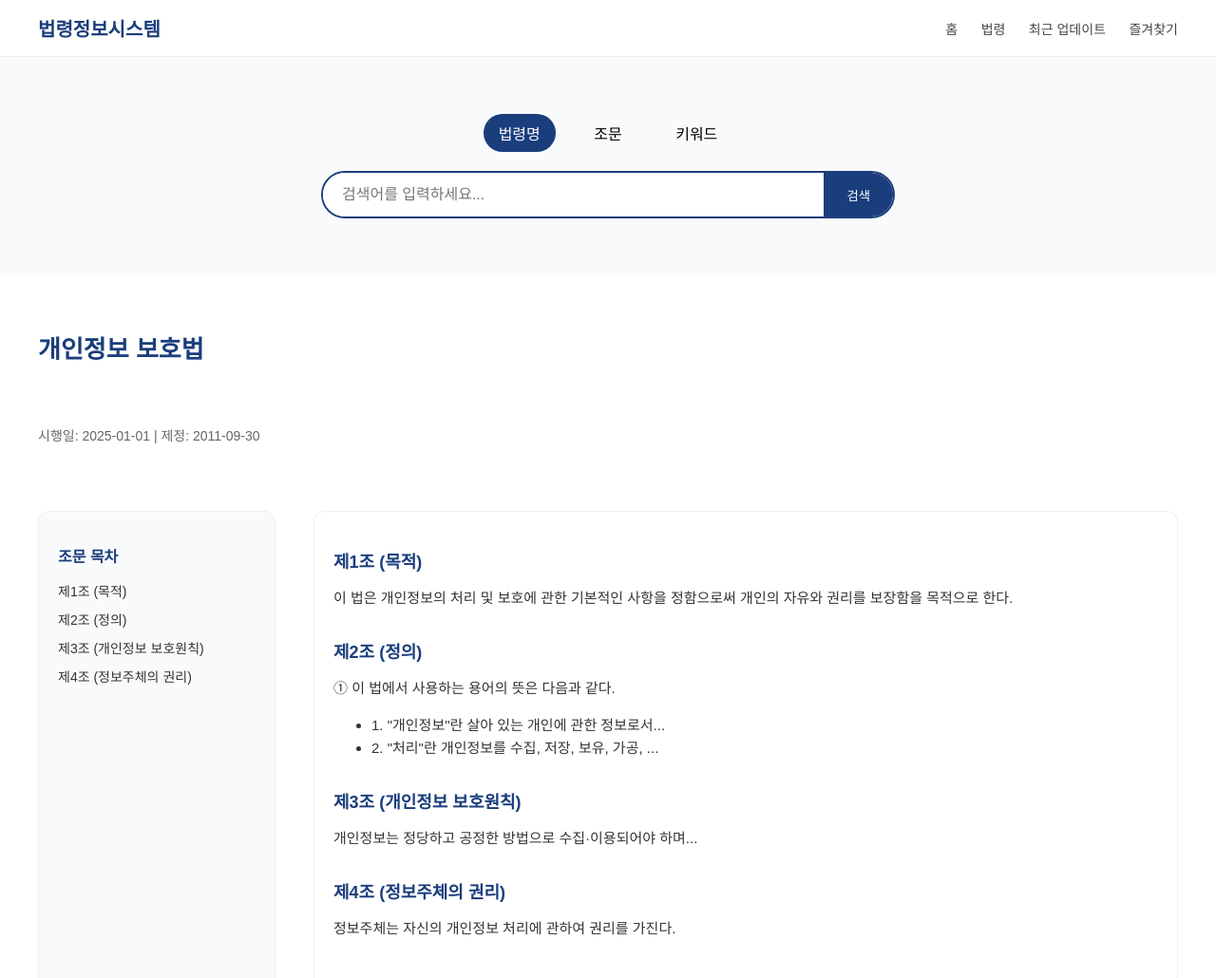
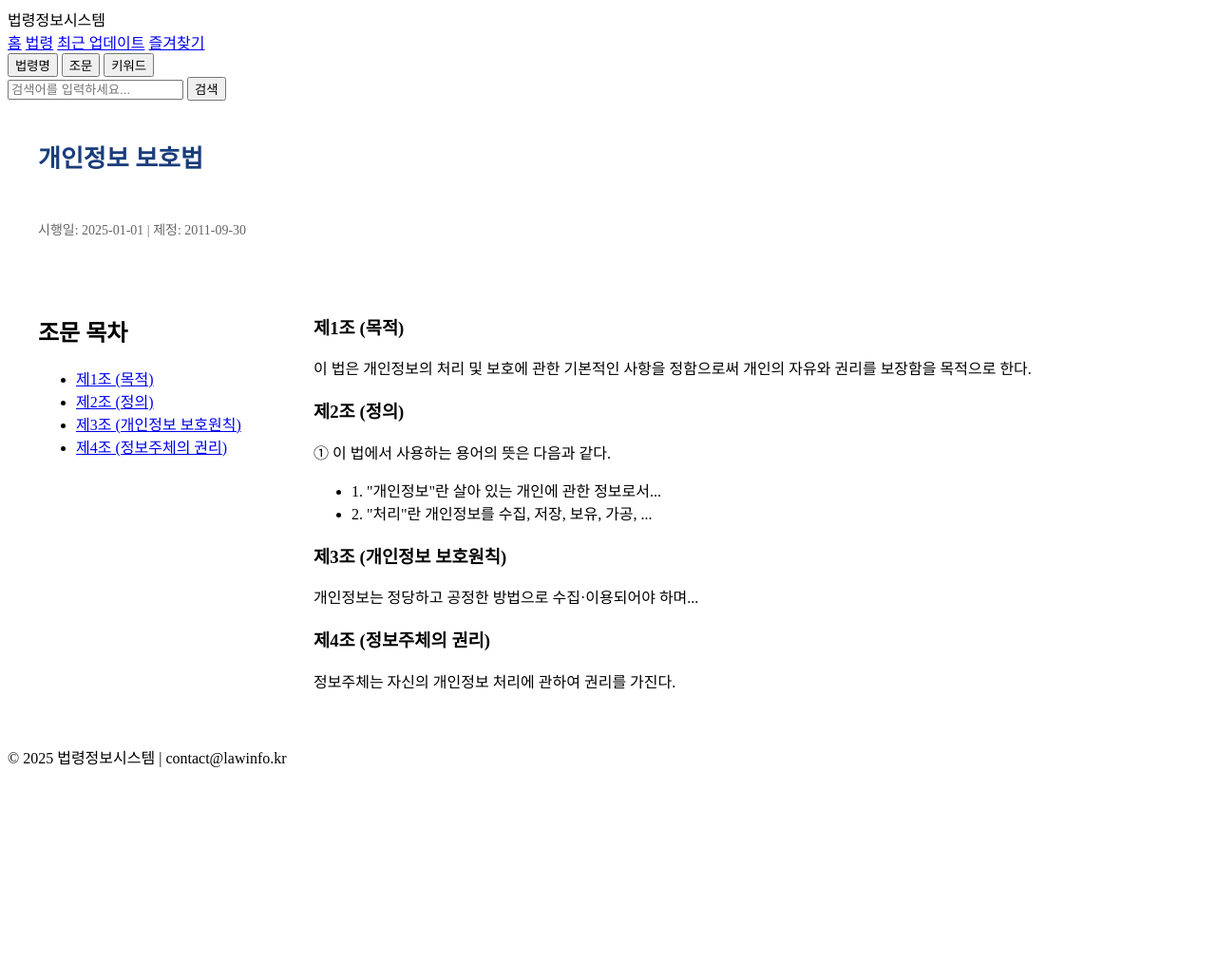
Before and after one commit to wikiroh461-cmd/test2, a plain HTML site: page law.html in a window 1280 px wide. Shown: the top 1030 px of the page at 95% size. After the commit the page ends 825 px from the top, so only its background shows below. Drawn offline with Linux system fonts and the light colour scheme.

Commit message:
Update style.css

```diff
--- a/style.css
+++ b/style.css
@@ -1,155 +1,4 @@
-/* 전체 기본 */
-body {
-  font-family: 'Noto Sans KR', sans-serif;
-  margin: 0;
-  padding: 0;
-  background: #fff;
-  color: #333;
-}
-
-/* 헤더 */
-.header {
-  display: flex;
-  justify-content: space-between;
-  align-items: center;
-  padding: 15px 40px;
-  background: #fff;
-  border-bottom: 1px solid #eee;
-  position: sticky;
-  top: 0;
-}
-
-.logo {
-  font-size: 20px;
-  font-weight: bold;
-  color: #1a3d7c;
-}
-
-.nav a {
-  margin-left: 20px;
-  text-decoration: none;
-  color: #444;
-  font-size: 14px;
-}
-
-.nav a:hover {
-  color: #1a3d7c;
-}
-
-/* 검색 영역 */
-.search-section {
-  text-align: center;
-  padding: 60px 20px;
-  background: #f9fafc;
-}
-
-.search-tabs {
-  margin-bottom: 20px;
-}
-
-.tab {
-  background: none;
-  border: none;
-  font-size: 16px;
-  margin: 0 10px;
-  padding: 8px 16px;
-  cursor: pointer;
-  border-radius: 20px;
-  transition: 0.2s;
-}
-
-.tab.active {
-  background: #1a3d7c;
-  color: #fff;
-}
-
-.search-box {
-  display: inline-flex;
-  border: 2px solid #1a3d7c;
-  border-radius: 30px;
-  overflow: hidden;
-  max-width: 600px;
-  width: 100%;
-}
-
-.search-box input {
-  border: none;
-  padding: 14px 20px;
-  flex: 1;
-  outline: none;
-  font-size: 16px;
-}
-
-.search-btn {
-  background: #1a3d7c;
-  color: #fff;
-  border: none;
-  padding: 0 24px;
-  cursor: pointer;
-  transition: 0.2s;
-}
-
-.search-btn:hover {
-  background: #163466;
-}
-
-/* 업데이트 영역 */
-.updates {
-  padding: 40px;
-  max-width: 1000px;
-  margin: 0 auto;
-}
-
-.updates h2 {
-  margin-bottom: 20px;
-  font-size: 20px;
-  color: #1a3d7c;
-}
-
-.update-list {
-  display: grid;
-  grid-template-columns: repeat(auto-fill, minmax(280px, 1fr));
-  gap: 20px;
-}
-
-.update-card {
-  background: #fff;
-  border: 1px solid #eee;
-  border-radius: 12px;
-  padding: 20px;
-  box-shadow: 0 2px 6px rgba(0,0,0,0.05);
-  transition: 0.2s;
-}
-
-.update-card:hover {
-  transform: translateY(-4px);
-  box-shadow: 0 6px 12px rgba(0,0,0,0.1);
-}
-
-.update-card h3 {
-  margin: 0 0 10px;
-  font-size: 18px;
-  color: #333;
-}
-
-.update-card h3 a {
-  color: inherit;
-  text-decoration: none;
-}
-
-.update-card h3 a:hover {
-  color: #1a3d7c;
-}
-
-/* 푸터 */
-.footer {
-  text-align: center;
-  padding: 20px;
-  font-size: 13px;
-  color: #666;
-  background: #f5f5f5;
-  margin-top: 40px;
-}
+/* ... 기존 코드 유지 ... */
 
 /* 법령 상세 페이지 */
 .law-detail {
@@ -164,7 +13,7 @@ body {
 .law-title {
   grid-column: span 2;
   font-size: 26px;
-  margin-bottom: 10px;
+  margin: 0; /* 🔥 제목 위아래 여백 제거 */
   color: #1a3d7c;
 }
 
@@ -172,61 +21,5 @@ body {
   grid-column: span 2;
   font-size: 14px;
   color: #666;
-  margin-bottom: 30px;
+  margin: 8px 0 20px; /* 🔥 위 여백 최소화, 아래 약간만 */
 }
-
-.law-toc {
-  background: #f9fafc;
-  padding: 20px;
-  border-radius: 12px;
-  border: 1px solid #eee;
-}
-
-.law-toc h2 {
-  font-size: 16px;
-  margin-bottom: 15px;
-  color: #1a3d7c;
-}
-
-.law-toc ul {
-  list-style: none;
-  padding: 0;
-  margin: 0;
-}
-
-.law-toc li {
-  margin-bottom: 10px;
-}
-
-.law-toc a {
-  text-decoration: none;
-  color: #333;
-  font-size: 14px;
-}
-
-.law-toc a:hover {
-  color: #1a3d7c;
-}
-
-.law-content {
-  padding: 20px;
-  border: 1px solid #eee;
-  border-radius: 12px;
-  background: #fff;
-}
-
-.law-article {
-  margin-bottom: 30px;
-}
-
-.law-article h3 {
-  font-size: 18px;
-  color: #1a3d7c;
-  margin-bottom: 10px;
-}
-
-.law-article p,
-.law-article ul {
-  font-size: 15px;
-  line-height: 1.6;
-}
```
